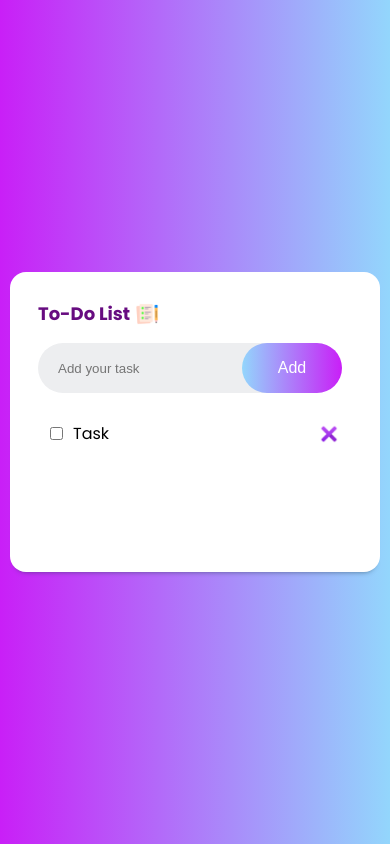
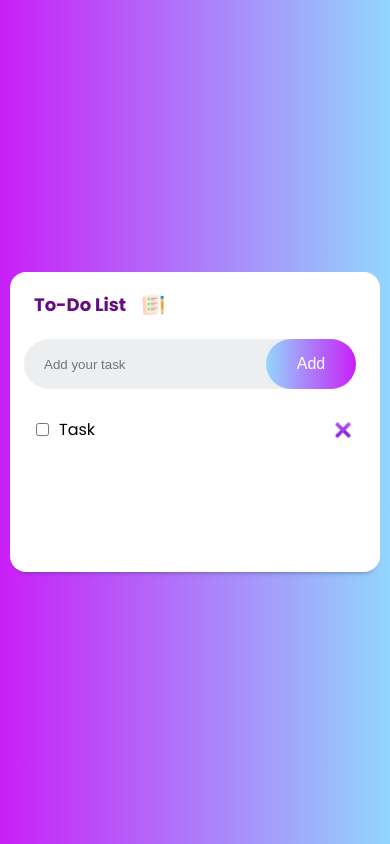
Before and after one commit to GorAnastasii/todo-js-app, a plain HTML site: page index.html in a window 390 px wide. Drawn offline with Linux system fonts and the light colour scheme.

Commit message:
update: style.css

```diff
--- a/style.css
+++ b/style.css
@@ -133,14 +133,16 @@ body{
         min-height: 300px;
         width: 96%;
         margin: 50px 10px;
-
+        padding: 14px;
     }
-
+    .header h2{
+        margin: 5px 10px;
+    }
     .input-container input{
-        width: 80%;
+        width: 90%;
     }
 
     .input-container button{
-        width: 100px;
+        width: 90px;
     }
 }
```
